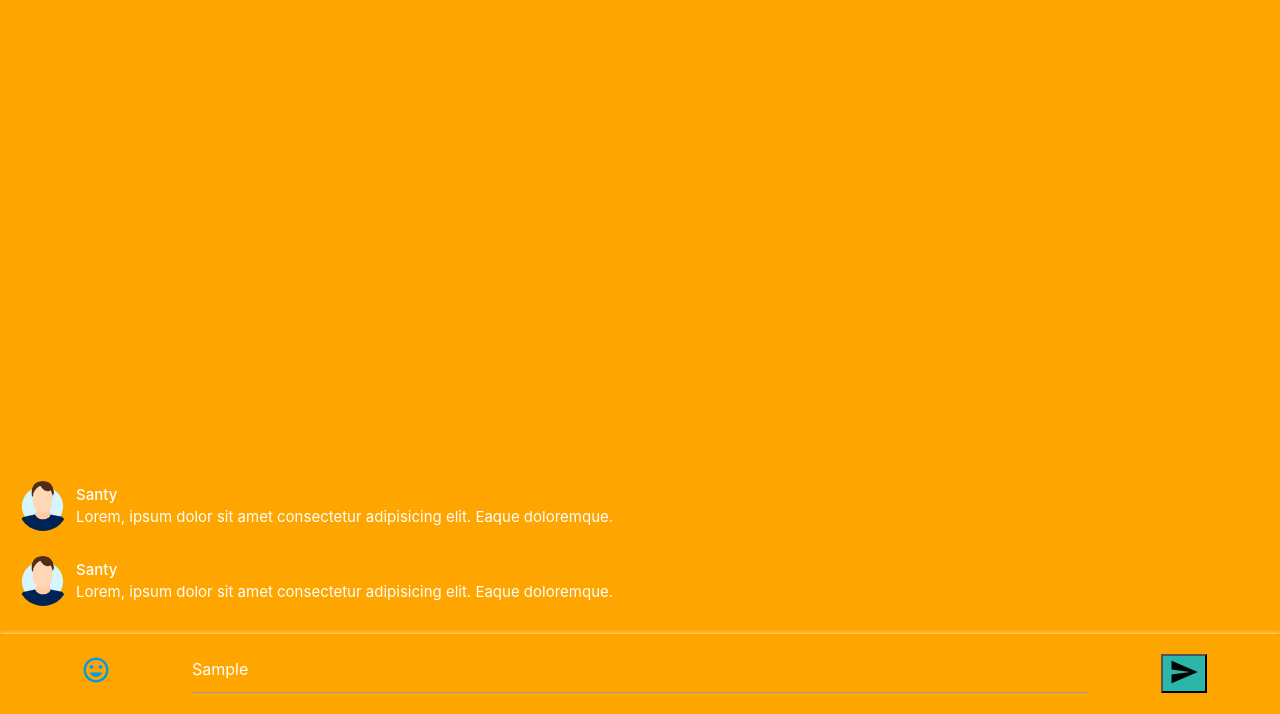
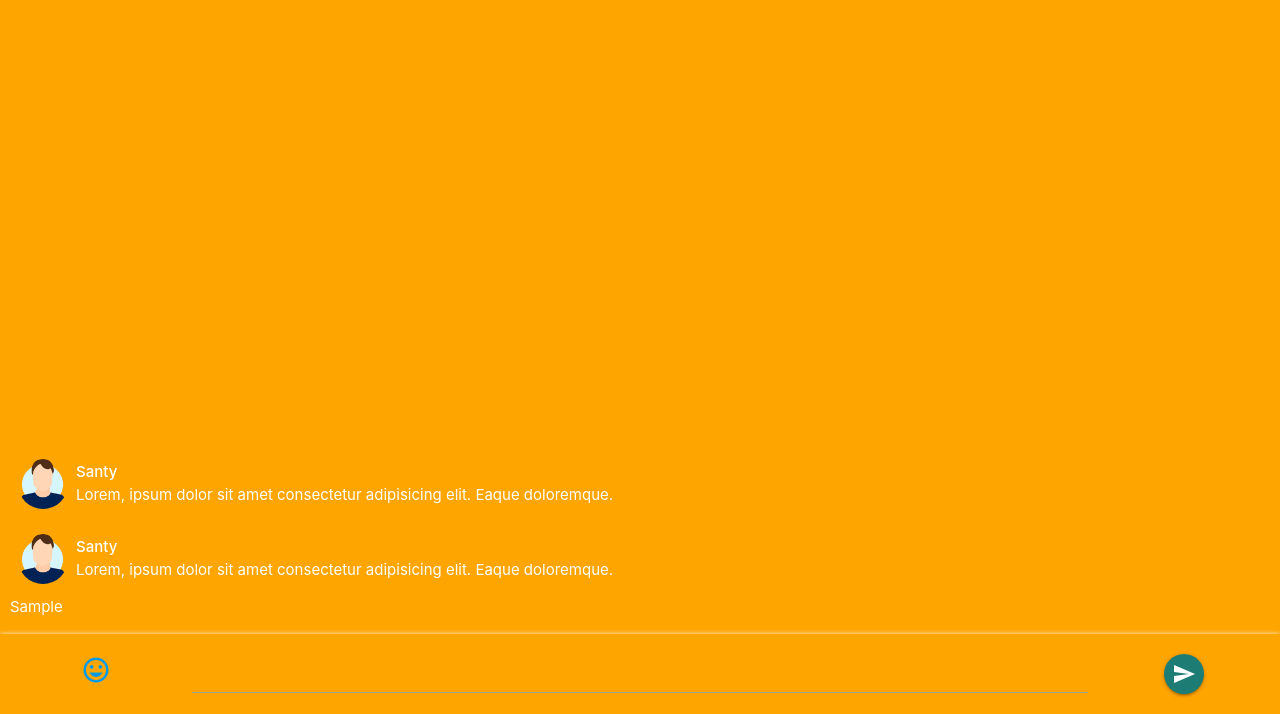
Before and after one commit to CodeGarageTeam/Dissie, a plain HTML site: page index.html in a window 1280 px wide. Both pictures are taken after typing "Sample" into the empty fields and a click on the button "send". Shown: the part 939-1653 px from the top of the page. Drawn offline with nearby package versions, Linux system fonts and the light colour scheme.

Commit message:
addMessage terminado

```diff
--- a/index.html
+++ b/index.html
@@ -81,11 +81,11 @@
           </a>
         </div>
         <div class="input">
-          <input type="text">
+          <input type="text" id="new-message-input">
         </div>
         <div class="send">
-          <button id="send-button">
-            <i class="small material-icons">send</i>
+          <button id="send-button" class="btn-floating btn waves-effect waves-light" type="submit" name="action">
+            <i class="material-icons right">send</i>
           </button>
         </div>
       </div>
--- a/mobile.js
+++ b/mobile.js
@@ -1,7 +1,25 @@
 var button = document.getElementById('send-button')
-var buzon = document.getElementById('buzon')
+var input = document.getElementById('new-message-input')
 
-button.addEventListener('click', function () {
+button.addEventListener('click', addMessage)
+input.addEventListener('keypress', function (e) {
+  if (e.keyCode == 13) {
+    addMessage()
+  }
+})
+
+// crear nuevo mensage
+function addMessage() {
+  var buzon = document.getElementById('buzon')
   var mensage = document.createElement('li')
+
+  // accediendo a lo q escribi
+  mensage.innerHTML = input.value
+
+  // reseteando el input
+  input.value = ''
+
+  // mando el mensage
   buzon.appendChild(mensage)
-})
+
+}
--- a/styles/mainChat/mobile.scss
+++ b/styles/mainChat/mobile.scss
@@ -94,6 +94,10 @@ body {
         display: flex;
         justify-content: center;
         align-items: center;
+
+        .btn {
+          border-radius: 100%;
+        }
       }
     }
   }
```
Also changed, not shown: styles/styles.css, 1 other file.
